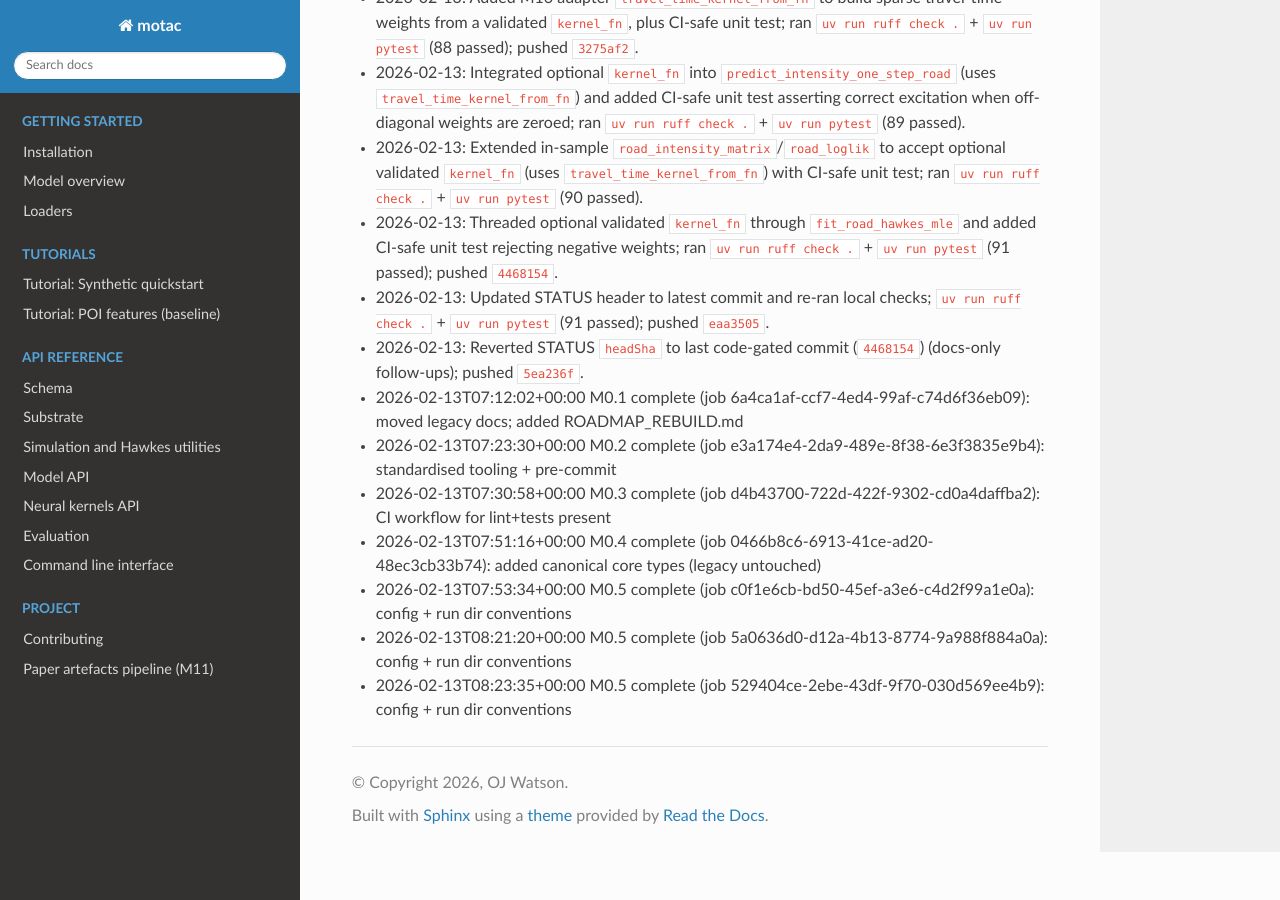
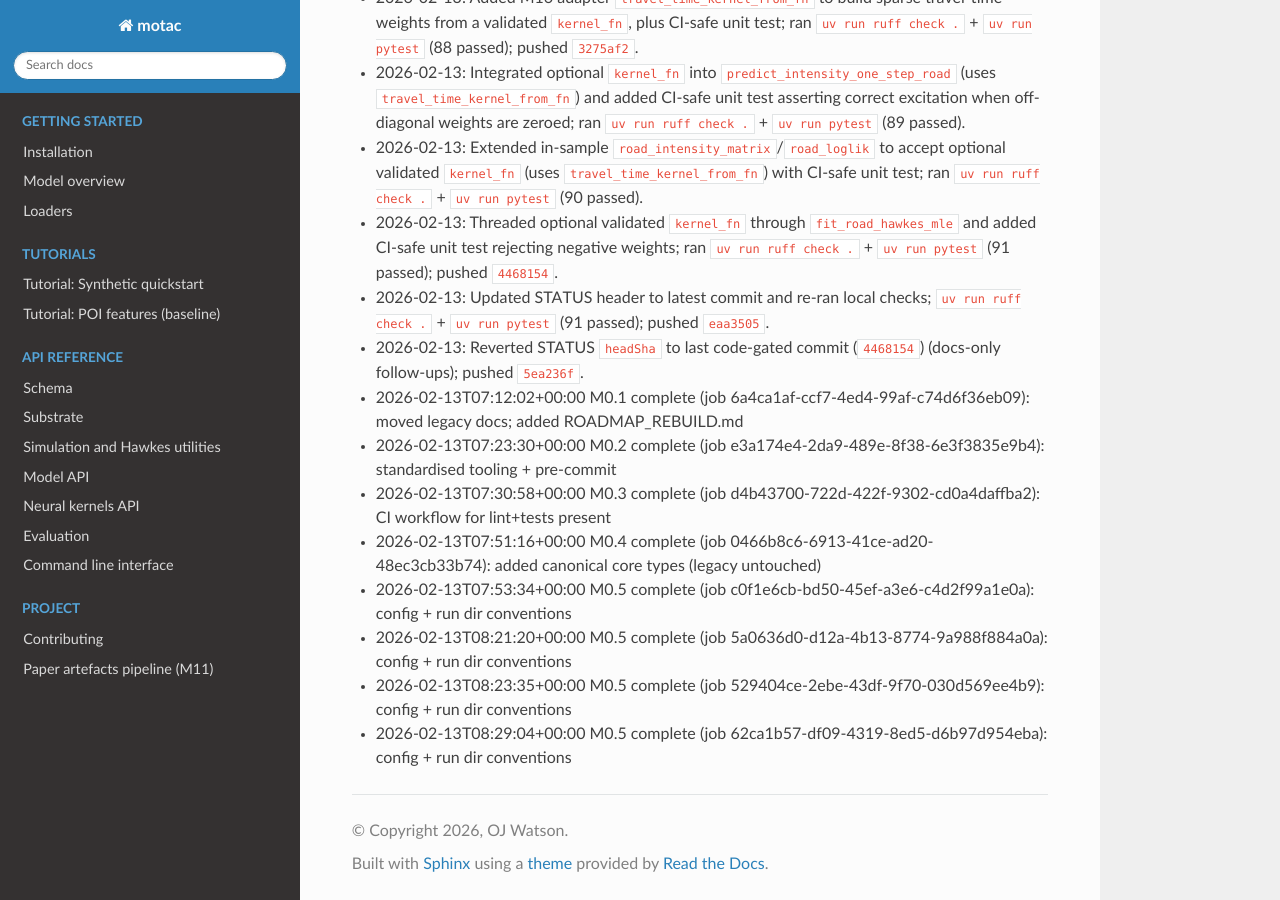
Before and after one commit to OJWatson/motac, a Sphinx documentation site: the page built from docs/WORKLOG.md, in a window 1280 px wide and 900 px high, scrolled down 3439 px. Built offline with Sphinx 7.4.7 and the Read the Docs theme 3.1.0, drawn with Linux system fonts in a browser that asks for light colours.

Commit message:
feat: add config + run directory conventions

```diff
--- a/docs/WORKLOG.md
+++ b/docs/WORKLOG.md
@@ -68,3 +68,4 @@ Guidelines:
 - 2026-02-13T07:53:34+00:00 M0.5 complete (job c0f1e6cb-bd50-45ef-a3e6-c4d2f99a1e0a): config + run dir conventions
 - 2026-02-13T08:21:20+00:00 M0.5 complete (job 5a0636d0-d12a-4b13-8774-9a988f884a0a): config + run dir conventions
 - 2026-02-13T08:23:35+00:00 M0.5 complete (job 529404ce-2ebe-43df-9f70-030d569ee4b9): config + run dir conventions
+- 2026-02-13T08:29:04+00:00 M0.5 complete (job 62ca1b57-df09-4319-8ed5-d6b97d954eba): config + run dir conventions
```
